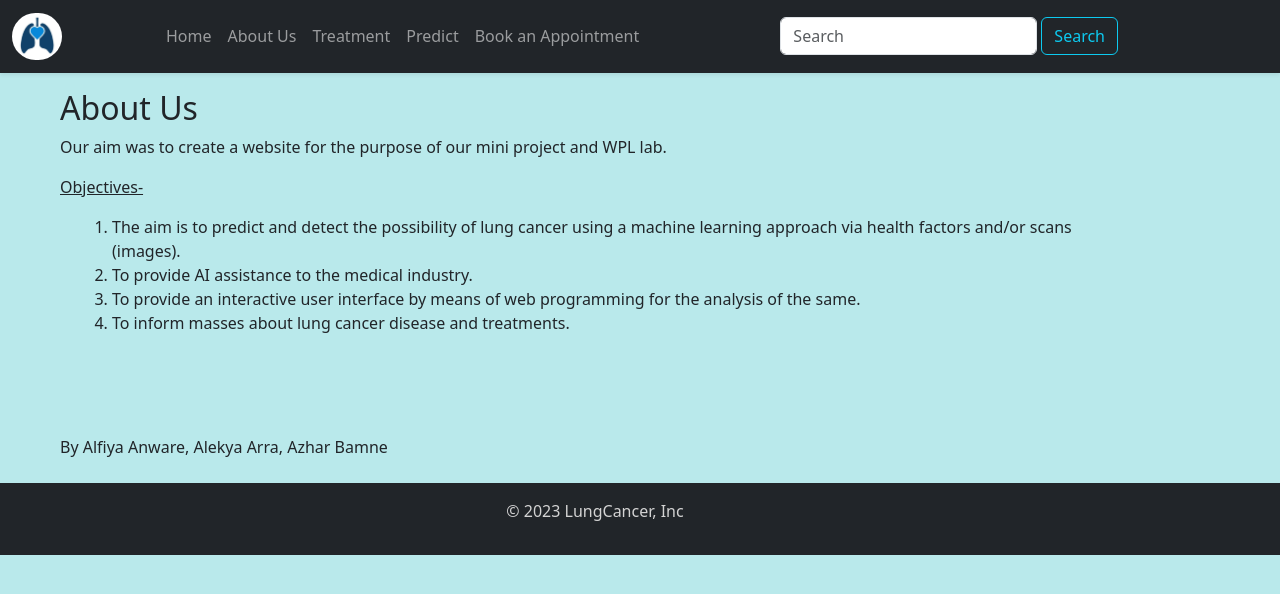
After one commit to alfiyaanware/lung-cancer-v2, a Flask app: template templates/about.html in a window 1280 px wide. The commit adds this page. Shown: the top 594 px of the page. Run offline with Flask 2, Linux system fonts and the light colour scheme; the template is opened without the code that fills it, so the values that code supplies are empty.

Commit message:
Added css

```diff
--- a/resources/mystyle.css
+++ b/static/mystyle.css
@@ -3,6 +3,7 @@ body{
   }
 p, h1, h2, h4,h3{
     margin-right: 150px;
+    margin-left:60px;
 }
 ul, ol {
     margin-bottom: 100px;
--- /dev/null
+++ b/templates/about.html
@@ -0,0 +1,27 @@
+<!DOCTYPE html>
+<html lang="en">
+<head>
+    <meta charset="UTF-8">
+    <meta http-equiv="X-UA-Compatible" content="IE=edge">
+    <meta name="viewport" content="width=device-width, initial-scale=1.0">
+    <title>Document</title>
+    <link href="https://cdn.jsdelivr.net/npm/bootstrap@5.3.0-alpha1/dist/css/bootstrap.min.css" rel="stylesheet" integrity="sha384-GLhlTQ8iRABdZLl6O3oVMWSktQOp6b7In1Zl3/Jr59b6EGGoI1aFkw7cmDA6j6gD" crossorigin="anonymous">
+    <link rel="stylesheet" type="text/css" href="mystyle.css">
+</head>
+<body>
+    {% include 'nav.html' %}
+    <br>
+    <h2>About Us</h2>
+    <p>Our aim was to create a website for the purpose of our mini project and WPL lab.</p>
+    <p><u>Objectives-</u></p>
+    <ol>
+        <li>The aim is to predict and detect the possibility of lung cancer using a machine learning approach via health factors and/or scans (images).</li>
+        <li>To provide AI assistance to the medical industry.</li>
+        <li>To provide an interactive user interface by means of web programming for the analysis of the same.</li>
+        <li>To inform masses about lung cancer disease and treatments.</li>
+    </ol>
+    <p>By Alfiya Anware, Alekya Arra, Azhar Bamne</p>
+    <!-- <img src="" width="600" height="350"  style="margin-left:100px; margin-top: -50px;" > -->
+  {% include 'footer.html' %}
+</body>
+</html>
--- /dev/null
+++ b/templates/footer.html
@@ -0,0 +1,7 @@
+<div class="Container-fluid no-padding">
+
+  <footer class="py-3 my-4 bg-dark mb-0">
+    <p class="text-center" style="color:lightgray;">&copy; 2023 LungCancer, Inc</p>
+  </footer>
+
+</div>
--- /dev/null
+++ b/templates/nav.html
@@ -0,0 +1,30 @@
+<nav class="navbar navbar-expand-lg bg-dark navbar-dark fixed-top shadow-sm">
+        <div class="container-fluid">
+            <a class="navbar-brand" href="#">
+                <img src="/static/images/logo.jpg" alt="Logo" style="width:50px;" class="rounded-pill">
+              </a>
+            <ul class="navbar-nav me-auto">
+                <li class="nav-item">
+                    <a class="nav-link" href="./templates/home.html">Home</a>
+                </li>
+                <li class="nav-item">
+                    <a class="nav-link" href="about.html">About Us</a>
+                </li>
+                <li class="nav-item">
+                    <a class="nav-link" href="treat.html">Treatment</a>
+                </li>
+                <li class="nav-item">
+                    <a class="nav-link" href="predict.html">Predict</a>
+                </li>
+                <li class="nav-item">
+                    <a class="nav-link" href="bookappt.html">Book an Appointment</a>
+                </li>
+            </ul>
+
+          <form class="d-flex" role="search">
+        <input class="form-control me-1" type="search" placeholder="Search" aria-label="Search">
+        <button class="btn btn-outline-info" type="submit">Search</button>
+      </form>
+        </div>
+</nav>
+<div style="height:65px"></div>
```
Also changed, not shown: templates/home.html (+13 -40 lines), static/images/logo.jpg (added), static/images/lung-cancer.jpg (added), static/images/staff.jpg (added), static/images/surgery.jpg (added), static/images/types.png (added).
